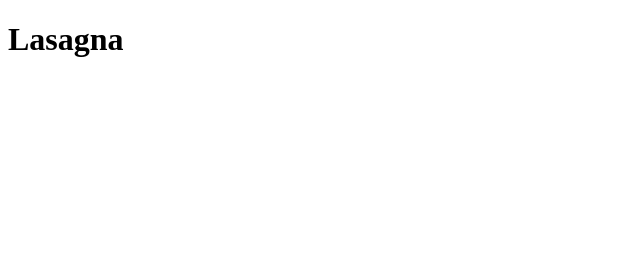
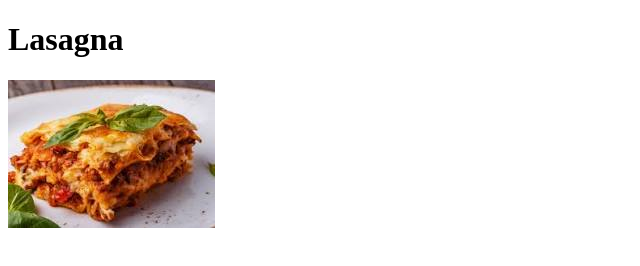
Before and after one commit to trainingdevelopero5/odin-recipes, a plain HTML site: page recipes/lasagna.html in a window 1280 px wide. Shown: the whole page, without its empty margins (0-640 px from the left). Drawn offline with Linux system fonts and the light colour scheme.

```diff
--- a/recipes/lasagna.html
+++ b/recipes/lasagna.html
@@ -7,5 +7,6 @@
 </head>
 <body>
     <h1>Lasagna</h1>
+    <img src = "/odin-links-and-images/Lasagna.jpg">
 </body>
 </html>
```
Also changed, not shown: index.html (+1 -0 lines), odin-links-and-images/Lasagna.jpg (added).
